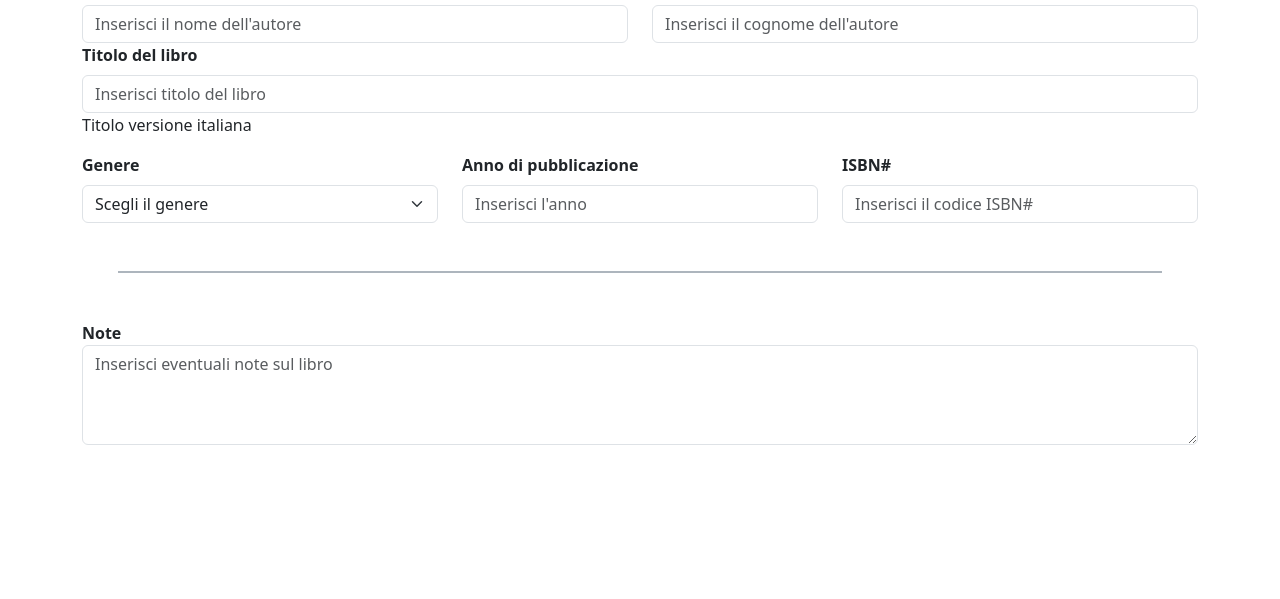
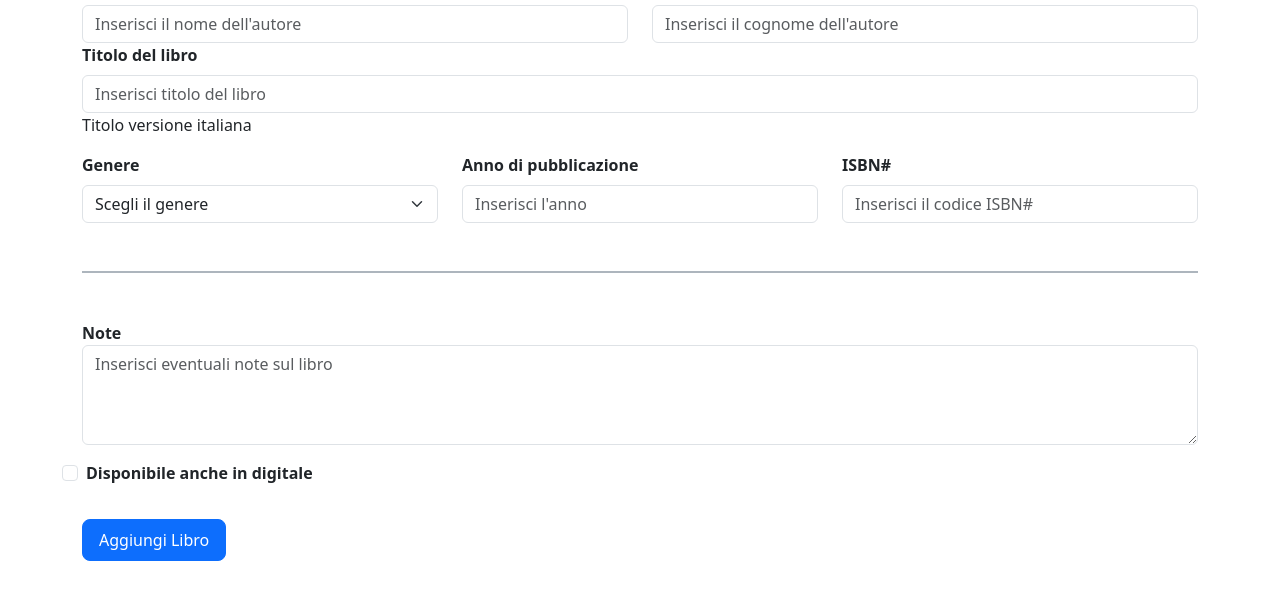
Before and after one commit to AriannaCristiani/html-css-bootstrap-dashboard, a plain HTML site: page add-book.html in a window 1280 px wide. Shown: the part 223-822 px from the top of the page. Before the commit the page ends 800 px from the top, so only its background shows below. Drawn offline with nearby package versions, Linux system fonts and the light colour scheme.

Commit message:
aggiunto bottone: aggiungi libro

```diff
--- a/add-book.html
+++ b/add-book.html
@@ -98,26 +98,36 @@
 
                         </div>
 
-                        <div class="col-12 p-5">
-                            <div class="border border-dark-subtle">
+                        <div class="col-12">
+                            <div class="border border-dark-subtle mt-5">
                             </div>
 
                         </div>
 
+
                         <div class="col-12">
 
+                            <label for="textarea" class="fw-semibold mt-5">Note</label>
+                            <textarea class="form-control" id="Textarea" style="height: 100px"
+                                placeholder="Inserisci eventuali note sul libro"></textarea>
+
+                        </div>
 
 
-                            <div class="col-12">
+                        <div class="form-check p-3">
+                            <input class="form-check-input" type="checkbox" value="" id="flexCheckDefault">
+                            <label class="form-check-label fw-semibold" for="flexCheckDefault">
+                                Disponibile anche in digitale
+                            </label>
+                        </div>
 
-                                <label for="textarea" class="fw-semibold">Note</label>
-                                <textarea class="form-control" id="Textarea" style="height: 100px"
-                                    placeholder="Inserisci eventuali note sul libro"></textarea>
+                    </div>
 
-                            </div>
+                    <div class="mt-3">
+                        <a href="./add-book.html">
+                            <button type="button" class="btn btn-primary btn-lg fs-6">Aggiungi Libro</button>
+                        </a>
 
-
-                        </div>
                     </div>
 
 
```
